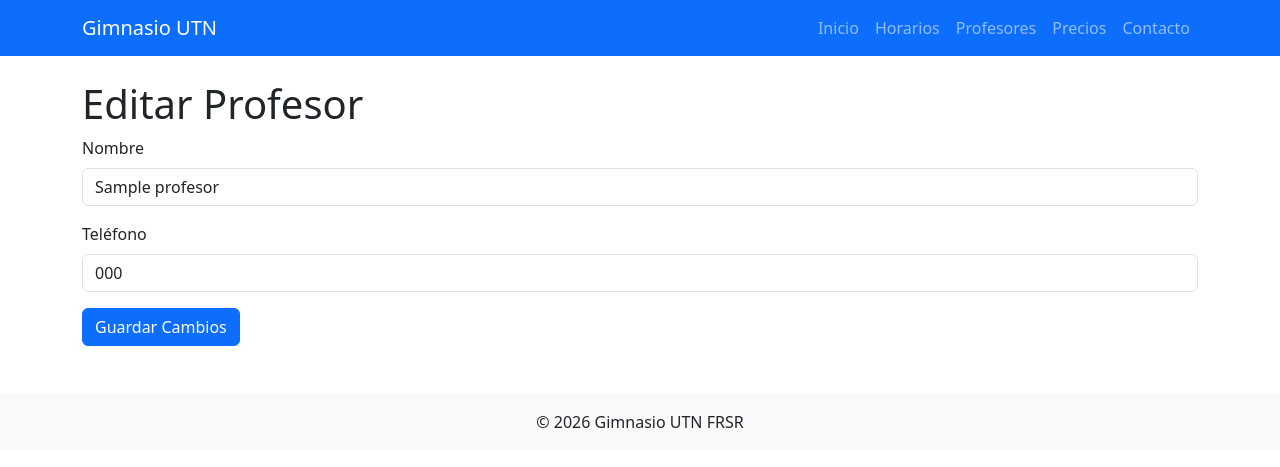
After one commit to GonzaaJuarez/GimnasioUTN, a Flask app: page /admin/profesores/editar/1 in a window 1280 px wide. The commit adds this page. Shown: the top 467 px of the page. Run offline with Flask 3, Linux system fonts and the light colour scheme; tables that the repository leaves empty hold one stand-in row (values such as "Sample post").

Commit message:
Implementado CRUD de profesores

```diff
--- a/app.py
+++ b/app.py
@@ -77,6 +77,20 @@ def eliminar_profesor(id):
     db.session.delete(profesor)
     db.session.commit()
     return redirect("/admin/profesores")
+@app.route("/admin/profesores/editar/<int:id>", methods=["GET", "POST"])
+def editar_profesor(id):
+    profesor = Profesor.query.get_or_404(id)
+    if request.method == "POST":
+        profesor.nombre = request.form["nombre"]
+        profesor.telefono = request.form["telefono"]
+        db.session.commit()
+        return redirect("/admin/profesores")
+    return render_template(
+        "admin/editar_profesor.html",
+        profesor=profesor
+    )
+
+
 
 
 with app.app_context():
--- /dev/null
+++ b/templates/admin/editar_profesor.html
@@ -0,0 +1,37 @@
+{% extends "base.html" %}
+
+{% block title %}
+Editar Profesor
+{% endblock %}
+
+{% block content %}
+
+<h1>Editar Profesor</h1>
+
+<form method="POST">
+
+    <div class="mb-3">
+        <label class="form-label">Nombre</label>
+        <input type="text"
+               name="nombre"
+               class="form-control"
+               value="{{ profesor.nombre }}"
+               required>
+    </div>
+
+    <div class="mb-3">
+        <label class="form-label">Teléfono</label>
+        <input type="text"
+               name="telefono"
+               class="form-control"
+               value="{{ profesor.telefono }}">
+    </div>
+
+    <button type="submit"
+            class="btn btn-primary">
+        Guardar Cambios
+    </button>
+
+</form>
+
+{% endblock %}
```
Also changed, not shown: templates/admin/profesores.html (+11 -4 lines).
